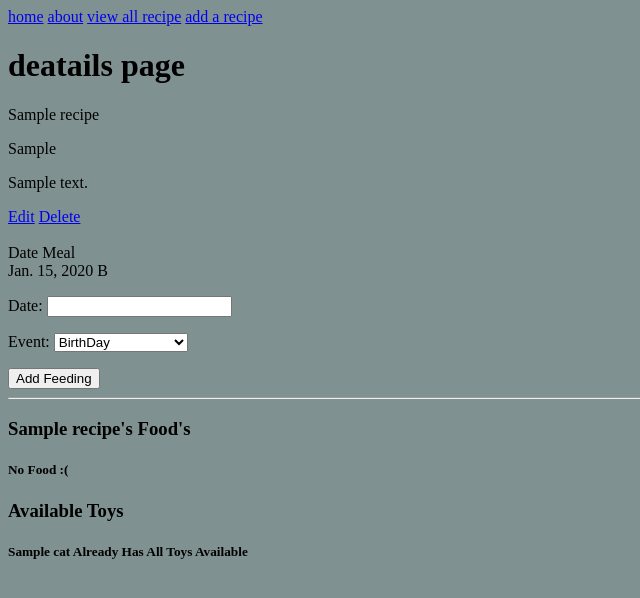
After one commit to mateasguenette/recipeCollector, a Django app: template main_app/templates/recipe/detail.html in a window 1280 px wide. The commit adds this page. Shown: the top 598 px of the page, without its empty margins (0-640 px from the left). Run offline with Django 4.2, Linux system fonts and the light colour scheme; tables that the repository leaves empty hold one stand-in row (values such as "Sample post"); the template is opened without the code that fills it: values that come from a table or form of the project are taken from there, most other values are stand-ins (such as "Sample title", 1, 10 or a date in 2020); parts of the project's set-up code (start-up, migrations or seed data) failed here and were passed over.

Commit message:
collector lab

```diff
--- a/main_app/admin.py
+++ b/main_app/admin.py
@@ -1,6 +1,10 @@
 from django.contrib import admin
 
-from main_app.models import recipe
+from main_app.models import recipe, Feeding, Food
 
 # Register your models here.
 admin.site.register(recipe)
+
+admin.site.register(Feeding)
+
+admin.site.register(Food)
--- /dev/null
+++ b/main_app/forms.py
@@ -0,0 +1,7 @@
+from django.forms import ModelForm
+from .models import Feeding
+
+class FeedingForm(ModelForm):
+  class Meta:
+    model = Feeding
+    fields = ['date', 'event']
--- a/main_app/models.py
+++ b/main_app/models.py
@@ -1,7 +1,41 @@
+from unicodedata import name
 from django.db import models
+from django.urls import reverse
+from django.contrib.auth.models import User
+
+# A tuple of 2-tuples
+EVENTS = (
+    ('B', 'BirthDay'),
+    ('r', 'religiousceremonie'),
+    ('D', 'DinnerParty')
+)
+class Food(models.Model):
+    name = models.CharField(max_length=50)
+    color = models.CharField(max_length=20)
+
+    def __str__(self):
+        return self.name
+
 
 # Create your models here.
 class recipe(models.Model):
     name = models.CharField(max_length=300)
     type = models.CharField(max_length=300)
     description = models.CharField(max_length=300)
+    foods = models.ManyToManyField(Food)
+    user = models.ForeignKey(User, on_delete=models.CASCADE)
+
+    def get_absolute_url(self):
+        return reverse('detail', kwargs={'recipe_id': self.id})
+
+class Feeding(models.Model):
+  date = models.DateField()
+  event = models.CharField(
+    max_length=1,
+	 choices=EVENTS,
+	 default=EVENTS[0][0]
+  )
+  recipe2 = models.ForeignKey(recipe, on_delete=models.CASCADE)
+
+  def __str__(self):
+    return f"{self.event()} on {self.date}"
--- a/main_app/templates/base.html
+++ b/main_app/templates/base.html
@@ -15,6 +15,7 @@
                 <a href="/">home</a>
                 <a href="/about">about</a>
                 <a href="/recipe">view all recipe</a>
+                <a href="{% url 'recipe_create' %}">add a recipe</a>
             </div>
         </nav>
     </header>
--- /dev/null
+++ b/main_app/templates/recipe/detail.html
@@ -0,0 +1,73 @@
+{% extends 'base.html'%}
+{% block content %}
+
+<h1>deatails page</h1>
+
+<p>{{recipe.name}}</p>
+<p> {{ recipe.type }}</p>
+<p>{{ recipe.description }}</p>
+<a href="{% url 'recipe_update' recipe.id %}">Edit</a>
+<a href="{% url 'recipe_delete' recipe.id %}">Delete</a><br>
+
+
+       <br> <tr><th>Date </th><th> Meal</th></tr><br>
+
+
+        {% for feeding in recipe.feeding_set.all %}
+          <tr>
+            <td>{{feeding.date}}</td>
+            <td>{{feeding.event}}</td>
+          </tr><br>
+        {% endfor %}
+
+
+
+<form action="{% url 'add_feeding' recipe.id %}" method="post">
+    {% csrf_token %}
+    {{ feeding_form.as_p }}
+    <input type="submit" class="btn" value="Add Feeding">
+  </form>
+  <hr>
+  <div class="row">
+    <div class="col s6">
+      <h3>{{ recipe.name }}'s Food's</h3>
+      {% if recipe.Food.count %}
+        {% for food in recipe.Food.all %}
+          <div class="card">
+            <div class="card-content">
+              <span class="card-title">
+                A <span>{{ food.color }}</span> {{ food.name }}
+              </span>
+            </div>
+          </div>
+        {% endfor %}
+      {% else %}
+        <h5>No Food :(</h5>
+      {% endif %}
+    </div>
+
+  </div>
+
+  <div class="col s6">
+    <h3>Available Toys</h3>
+    {% if food.count %}
+      {% for food in food.all %}
+        <div class="card">
+          <div class="card-content">
+            <span class="card-title">
+              A <span>{{ food.color }}</span> {{ food.name }}
+            </span>
+          </div>
+          <div class="card-action">
+            <form action="{% url 'assoc_food' recipe.id food.id %}" method="post">
+              {% csrf_token %}
+              <button type="submit" class="btn">Add</button>
+            </form>
+          </div>
+        </div>
+      {% endfor %}
+    {% else %}
+      <h5>{{cat.name}} Already Has All Toys Available</h5>
+    {% endif %}
+  </div>
+{% endblock %}
--- a/main_app/templates/recipe/index.html
+++ b/main_app/templates/recipe/index.html
@@ -5,7 +5,7 @@
 
 {% for i in recipes %}
 
-<div>{{ i.name }}</div>
+<div>{{ i.name }} <a href="{% url 'detail' i.id %}">deatails</a></div>
 <p> {{ i.type }}</p>
 <p>{{ i.description }}</p>
 
--- /dev/null
+++ b/main_app/templates/registration/login.html
@@ -0,0 +1,6 @@
+{% extends 'base.html' %}
+{% block content %}
+
+<h1>Log In</h1>
+
+{% endblock %}
--- a/main_app/urls.py
+++ b/main_app/urls.py
@@ -5,5 +5,15 @@ from . import views
 urlpatterns = [
     path('', views.home, name='home'),
     path('about/', views.about, name='about' ),
-    path('recipe/', views.recipe_index, name='index')
+    path('recipe/', views.recipe_index, name='index'),
+    path('recipe/<int:recipe_id>/', views.recipe_detail, name='detail'),
+    path('recipe/create/', views.recipeCreate.as_view(), name='recipe_create'),
+
+    #Updating & Deleting Data Using a CBV
+    path('cats/<int:pk>/update', views.recipeUpdate.as_view(), name='recipe_update'),
+    path('recipe/<int:pk>/delete', views.recipeDelete.as_view(), name='recipe_delete'),
+
+    path('recipe/<int:recipe_id>/add_feeding/', views.add_feeding, name='add_feeding'),
+    path('recipe/<int:recipe_id>/assoc_food/<int:food_id>/', views.assoc_food, name='assoc_food'),
+    path('accounts/', include('django.contrib.auth.urls')),
 ]
```
Also changed, not shown: main_app/templates/main_app/recipe_confirm_delete.html (added, +14 -0 lines), main_app/templates/main_app/recipe_form.html (added, +18 -0 lines), main_app/views.py (+40 -2 lines), main_app/migrations/0002_feeding.py (added), main_app/migrations/0003_remove_feeding_name_feeding_date_feeding_recipe2_and_more.py (added), main_app/migrations/0004_food_recipe_foods.py (added).
